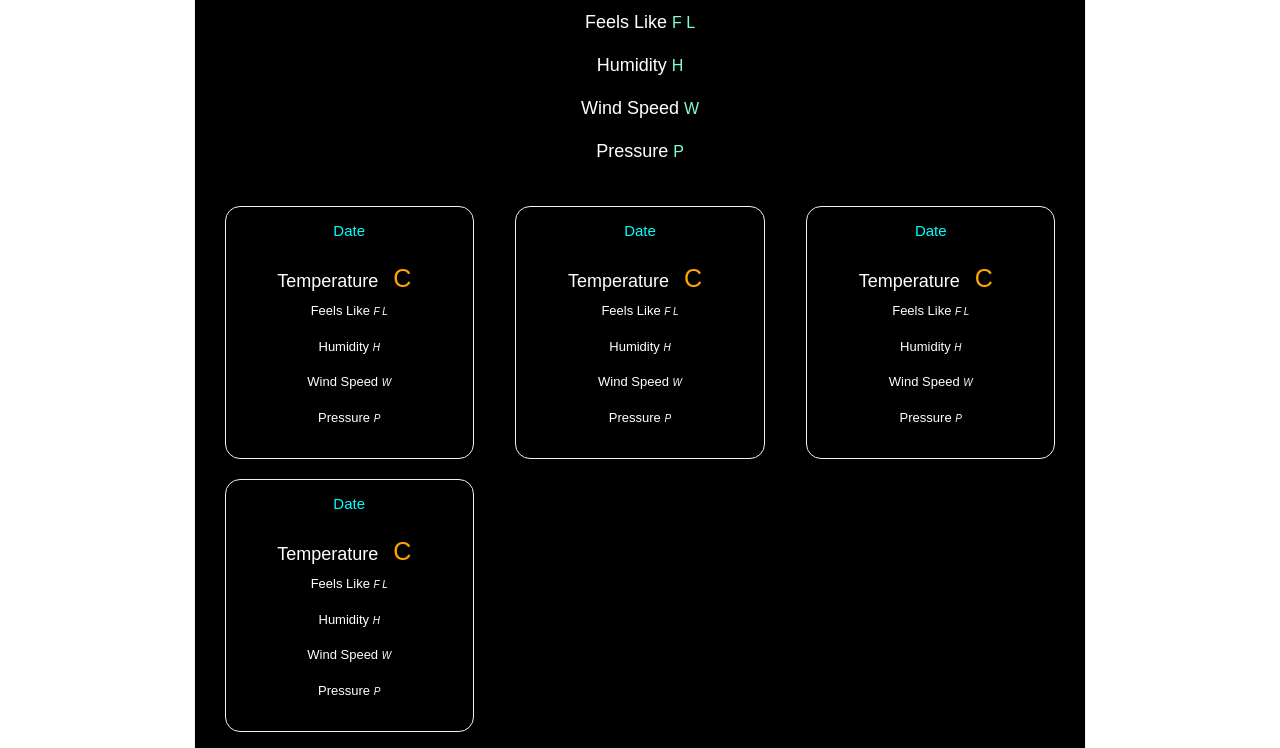
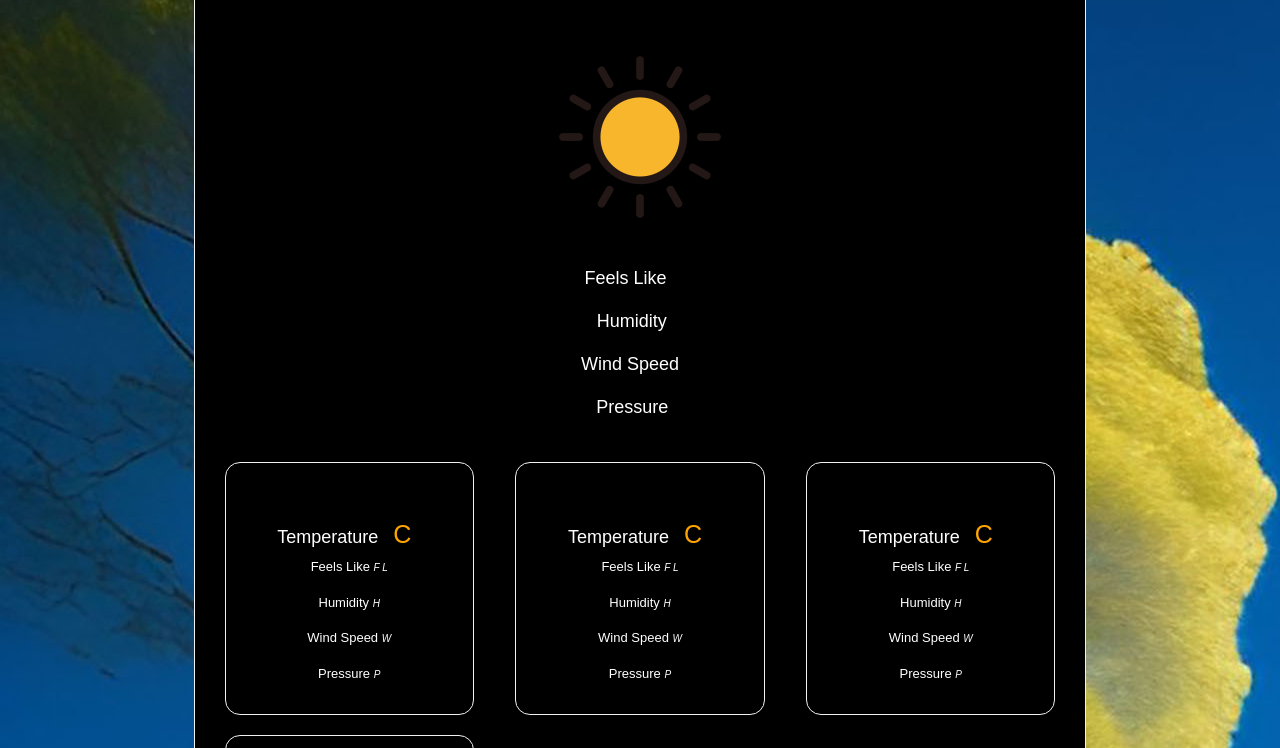
Before and after one commit to Geeky-Muhtasim/FinalExam, a plain HTML site: page index.html in a window 1280 px wide. Shown: the part 363-1111 px from the top of the page. Drawn offline with nearby package versions, Linux system fonts and the light colour scheme; no server answers.

Commit message:
final push

```diff
--- a/index.html
+++ b/index.html
@@ -26,7 +26,9 @@
                     <h2 class="city">City Name</h2>
                     <h3 >Temperature <span class="celcius"> C</span></h3>
                     <h4 class="weatherDesc"></h4>
+
                     <div class="details">
+                        <img class="weatherImage" src="images/sunny.png" alt="">
                         <p >Feels Like <span class="feelLike">F L</span></p>
                         <p >Humidity <span class="humidity"> H</span></p>
                         <p >Wind Speed <span class="windSpeed"> W</span></p>
--- a/style.css
+++ b/style.css
@@ -1,6 +1,7 @@
 *{
     margin: 0;
     padding: 0;
+    /* background: url(../images/background.jpg); */
 }
 
 @import url('https://fonts.googleapis.com/css2?family=Poppins:wght@300;400;500;600;700&display=swap');
@@ -10,11 +11,15 @@
     font-family: 'Poppins', sans-serif;
 }
 
+body{
+    background-image: url(../images/background.jpg);
+}
 
 .title h1{
     text-align: center;
     margin-top: 50px;
     margin-bottom: 50px;
+    color: #f1f1f1;
 }
 
 .weatherBox{
@@ -92,8 +97,8 @@
 
 .weatherBox .weatherInfos .details span{
     font-size: 16px;
-    font-weight: 300;
-    color:aquamarine;
+    font-weight: 600;
+    color:black;
 }
 .weatherBox .nextDatas{
     width: 100%;
@@ -112,7 +117,7 @@
 
 .weatherBox .nextDatas .day h2{
     font-size: 15px;
-    color: cyan;
+    color: Black;
     padding-bottom: 15px;
 }
 
--- a/weather.js
+++ b/weather.js
@@ -81,7 +81,7 @@ function getWeather(city) {
             } else if (weather.includes('clear')) {
                 weatherImage.src = 'images/sunny.png';
             } else if (weather.includes('cloud')) {
-                weatherImage.src = 'images/cloud.png';
+                weatherImage.src = 'images/cloudy.png';
             } else {
                 weatherImage.src = 'images/sunny.png';
             }
```
Also changed, not shown: images/background.jpg (added), images/bg2.jpg (added), images/cloudy.png (added).
